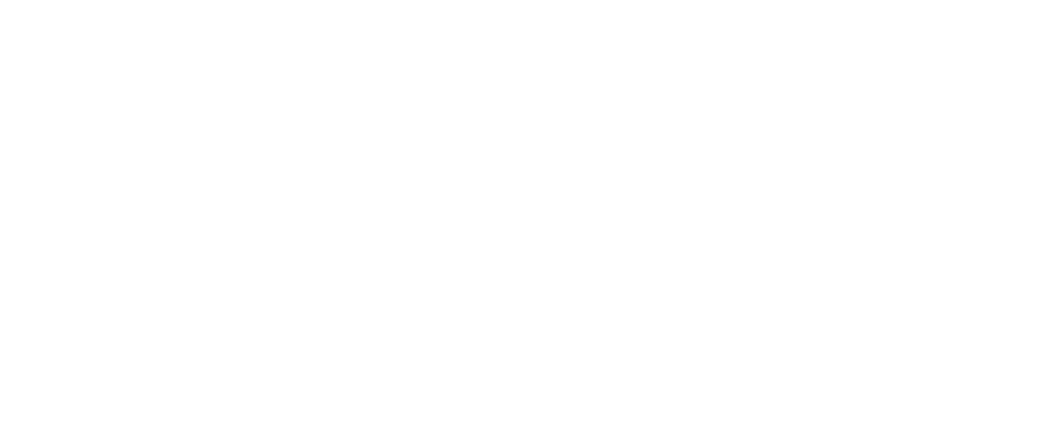
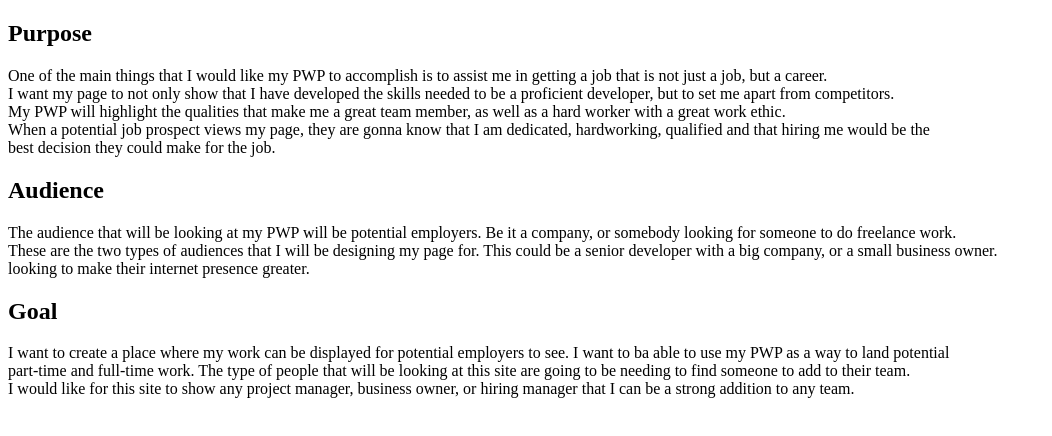
Before and after one commit to RJLibby/rusty-libby-profile-page, a plain HTML site: page public_html/documentation/milestone-1.html in a window 1280 px wide. Shown: the whole page, without its empty margins (0-1052 px from the left). Drawn offline with Linux system fonts and the light colour scheme.

Commit message:
PWP project

```diff
--- a/public_html/documentation/milestone-1.html
+++ b/public_html/documentation/milestone-1.html
@@ -8,6 +8,43 @@
     <title>Document</title>
 </head>
 <body>
+    <div>
+        <h2>Purpose</h2>
+        <p>One of the main things that I would like my PWP to accomplish is to assist me in getting a job that is not just a job, but a career.<br>
+           I want my page to not only show that I have developed the skills needed to be a proficient developer, but to set me apart from competitors.<br>
+           My PWP will highlight the qualities that make me a great team member, as well as a hard worker with a great work ethic.<br>
+           When a potential job prospect views my page, they are gonna know that I am dedicated, hardworking, qualified and that hiring me would be the<br>
+           best decision they could make for the job.
+
+        <div>
+        <h2>Audience</h2>
+        <p> The audience that will be looking at my PWP will be potential employers. Be it a company, or somebody looking for someone to do freelance work.<br>
+            These are the two types of audiences that I will be designing my page for. This could be a senior developer with a big company, or a small business owner.<br>
+            looking to make their internet presence greater.</p>
+        </div>
+
+
+        <div>
+
+            <h2>Goal</h2>
+            <p> I want to create a place where my work can be displayed for potential employers to see. I want to ba able to use my PWP as a way to land potential<br>
+                part-time and full-time work. The type of people that will be looking at this site are going to be needing to find someone to add to their team.<br>
+                I would like for this site to show any project manager, business owner, or hiring manager that I can be a strong addition to any team. <br>
+            </p>
+
+
+
+        </div>
+
+
+        </div>
+
+
+
+
+
+
+
 
 </body>
 </html>
```
